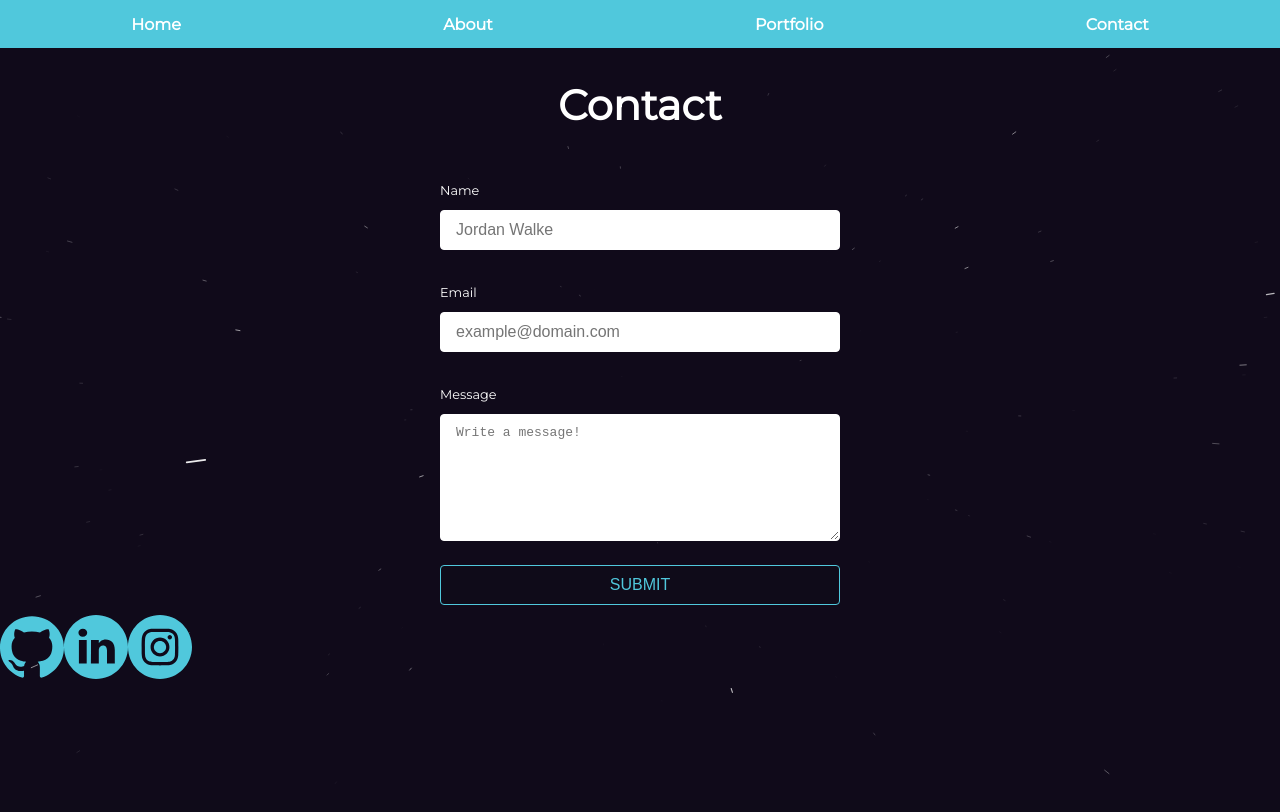
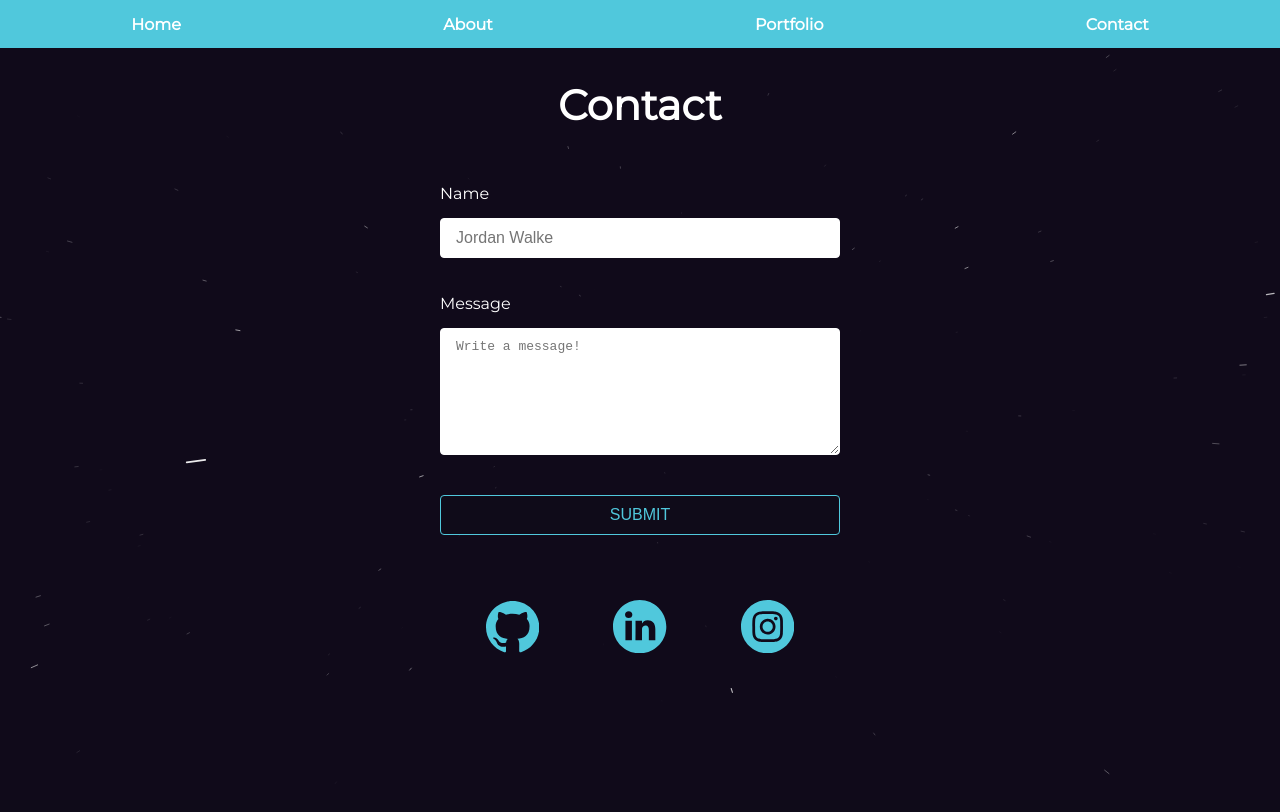
Before and after one commit to Nachrj/personal-portfolio, a React (Create React App) app: page /contact in a window 1280 px wide. Shown: the top 812 px of the page. Built offline with nearby package versions, Linux system fonts and the light colour scheme.

Commit message:
contact screen completed
added the mailto property (maybe for the future db or use other service to send email directly) and styled the svg images for the other social media links.

```diff
--- a/src/components/ContactForm.js
+++ b/src/components/ContactForm.js
@@ -5,6 +5,11 @@ const ContactForm = () => {
 	const { register, handleSubmit, errors } = useForm();
 	const onSubmit = data => {
 		console.log(data);
+		sendEmail(data.name, data.message)
+	}
+
+	const sendEmail = (name, message) => {
+		let newWindow = window.open(`mailto:rodriguezjustoignacio@gmail.com?subject=${name}&body=${message}`)
 	}
 
 	return (
@@ -18,18 +23,6 @@ const ContactForm = () => {
 			{errors.name && errors.name.type === 'required' && <p>This field is required</p>}
 			{errors.name && errors.name.type === 'minLength' && <p>This field requires more characters</p>}
 
-			<label>Email</label>
-			<input
-				name='email'
-				type='email'
-				placeholder='example@domain.com'
-				ref={register({ required: true, minLength: 5 })}
-
-				/>
-			{errors.email && errors.email.type === 'required' && <p>This field is required</p>}
-			{errors.email && errors.email.type === 'minLength' && <p>This field requires more characters</p>}
-
-
 			<label>Message</label>
 			<textarea
 				name='message'
@@ -42,7 +35,7 @@ const ContactForm = () => {
 			{errors.message && errors.message.type === 'minLength' && <p>This field requires more characters</p>}
 
 
-			<input type='submit' />
+			<input type='submit'/>
 		</form>
 	)
 }
--- a/src/index.css
+++ b/src/index.css
@@ -13,6 +13,5 @@ code {
 }
 
 body, html {
-  height: 100%;
   margin: 0;
 }
--- a/src/screens/ContactScreen.js
+++ b/src/screens/ContactScreen.js
@@ -10,17 +10,33 @@ import WarpBackground from '../components/WarpBackground';
 import Fade from 'react-reveal/Fade';
 
 const ContactScreen = () => {
+
+  const handleClick = (link) => {
+    let newLink = `https://www.${link}`
+    window.open(newLink)
+  }
+
   return (
     <div className='contactStyle'>
       <WarpBackground />
       <Fade top>
         <h1>Contact</h1>
       </Fade>
-      <div>
-        <ContactForm />
-        <GitHubLogo />
-        <LinkedInLogo />
-        <InstagramLogo />
+      <ContactForm />
+      <div className='svgButtons'>
+
+        <button onClick={() => handleClick('github.com/nachrj')}>
+          <GitHubLogo className='svgStyle' />
+        </button>
+
+        <button onClick={() => handleClick('linkedin.com/in/ignaciorodriguezjusto/')}>
+          <LinkedInLogo className='svgStyle' />
+        </button>
+
+        <button onClick={() => handleClick('instagram.com/nachrj_')}>
+          <InstagramLogo className='svgStyle' />
+        </button>
+
       </div>
     </div>
   );
--- a/src/style/ContactScreen.css
+++ b/src/style/ContactScreen.css
@@ -5,10 +5,11 @@
 
 form {
     max-width: 25em;
-    margin: 0 auto
+    margin: 0 auto;
+    margin-bottom: 8vh;
 }
 
-@media (max-width: 420px) {
+@media (max-width: 450px) {
     form {
         max-width: 85%;
     }
@@ -31,7 +32,7 @@ input {
   display: block;
   margin-bottom: 0.5em;
   margin-top: 20px;
-    font-size: 0.8em;
+  font-size: 1em;
   font-weight: 200;
   color: white;
   display: inline-block;
@@ -62,7 +63,7 @@ input {
   color: #50C8DC;
   text-transform: uppercase;
   border: 0.1em solid #50C8DC;
-    margin-top: 1.5em;
+  margin-top: 2.5em;
   transition: 0.3s all;
 
 }
@@ -90,3 +91,26 @@ input {
   color: rgb(177, 28, 28);
   font-size: 0.9;
 }
+
+.svgButtons {
+  display: flex;
+  justify-content: space-between;
+  max-width: 20em;
+  margin: 0 auto;
+}
+
+@media (max-width: 420px) {
+  .svgButtons {
+      max-width: 80%;
+  }
+}
+
+.svgButtons button {
+  border: none;
+  background: none;
+  transition: all .3s ease-in-out;
+}
+
+.svgButtons button:hover {
+  transform: scale(1.2);
+}
```
Lines whose indentation alone changed are shown as unchanged.
